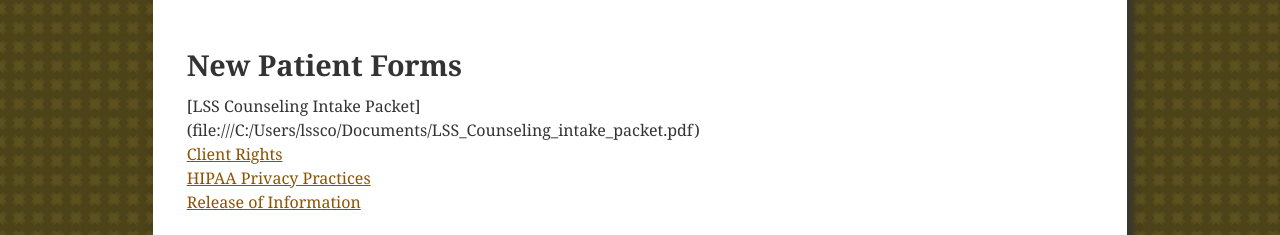
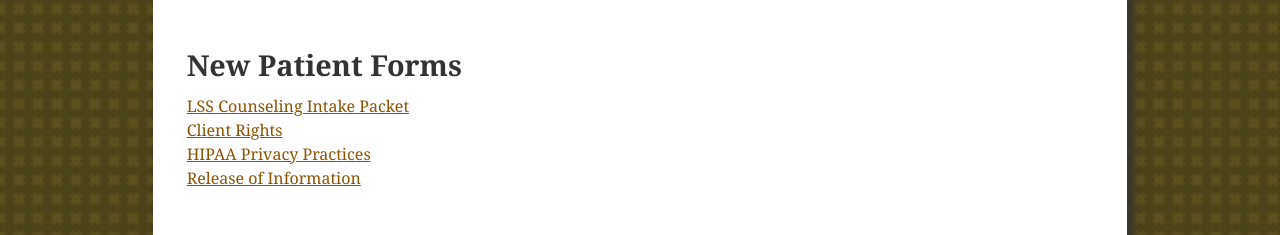
Before and after one commit to PxlBuzzard/luannspencersteele, an Eleventy site: page pages/contact/index.md in a window 1280 px wide. Shown: the part 1112-1347 px from the top of the page. Built offline with nearby package versions, Linux system fonts and the light colour scheme; Eleventy itself is replaced by a stand-in of ours; files that its build step writes are made by us from their sources.

Commit message:
renamed file

```diff
--- a/pages/contact/index.md
+++ b/pages/contact/index.md
@@ -35,7 +35,7 @@
 
 ## New Patient Forms
 
-[LSS Counseling Intake Packet](file:///C:/Users/lssco/Documents/LSS_Counseling_intake_packet.pdf)
+[LSS Counseling Intake Packet](/files/lss_counseling_intake_packet.pdf)
 [Client Rights](/files/LSS_COUNSELING_HIPAA_CLIENT_RIGHTS.pdf)
 [HIPAA Privacy Practices](/files/2013_HIPAA.pdf)
 [Release of Information](/files/LSS_COUNSELING_Release_of_info.pdf)
```
